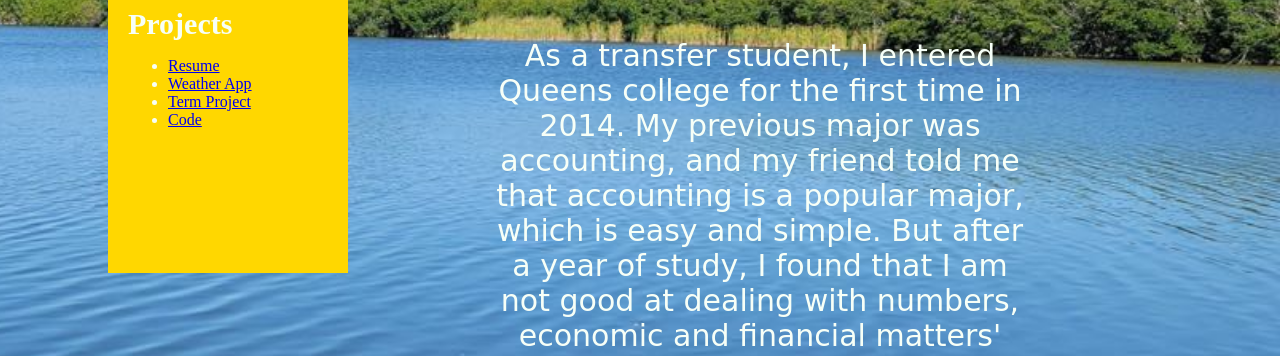
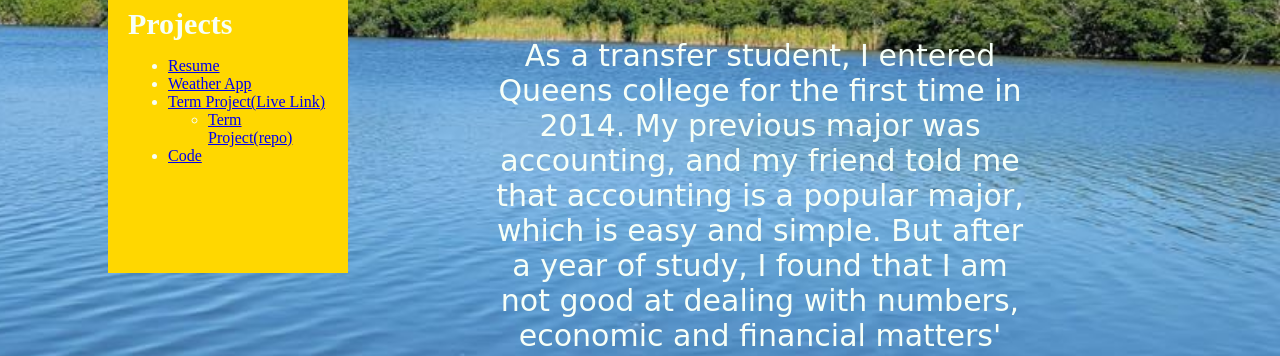
Before and after one commit to kanvile/kanvile.github.io, a website: page index.html in a window 1280 px wide. Shown: the part 715-1071 px from the top of the page. Drawn offline with Linux system fonts and the light colour scheme; a web font is replaced by a local one.

Commit message:
live link and repo update

```diff
--- a/index.html
+++ b/index.html
@@ -47,7 +47,10 @@
               <ul>
                  <li><a href="resume.html">Resume</a></li>
                  <li><a href="weatherApp.html">Weather App</a></li>
-                 <li><a href="/html/index.html">Term Project</a></li>
+                 <li><a href=https://chalkboard-2021.herokuapp.com/html/index.html>Term Project(Live Link)</a></li>
+                    <ul>
+                        <li><a href="https://github.com/kanvile/chalkboard">Term Project(repo)</a></li>
+                    </ul>
                  <li><a href="code.html">Code</a></li>
               </ul>
         </div>
```
